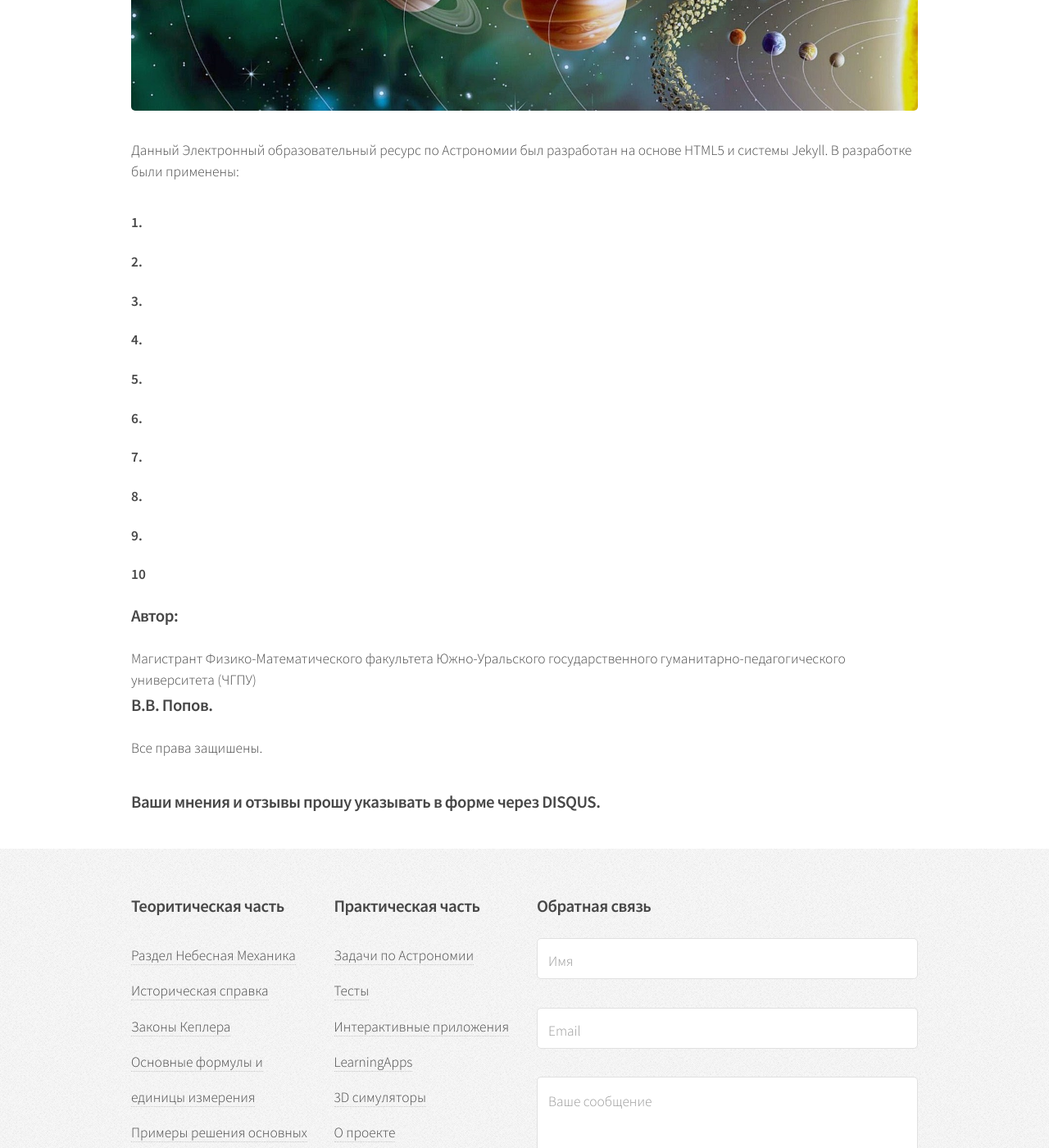
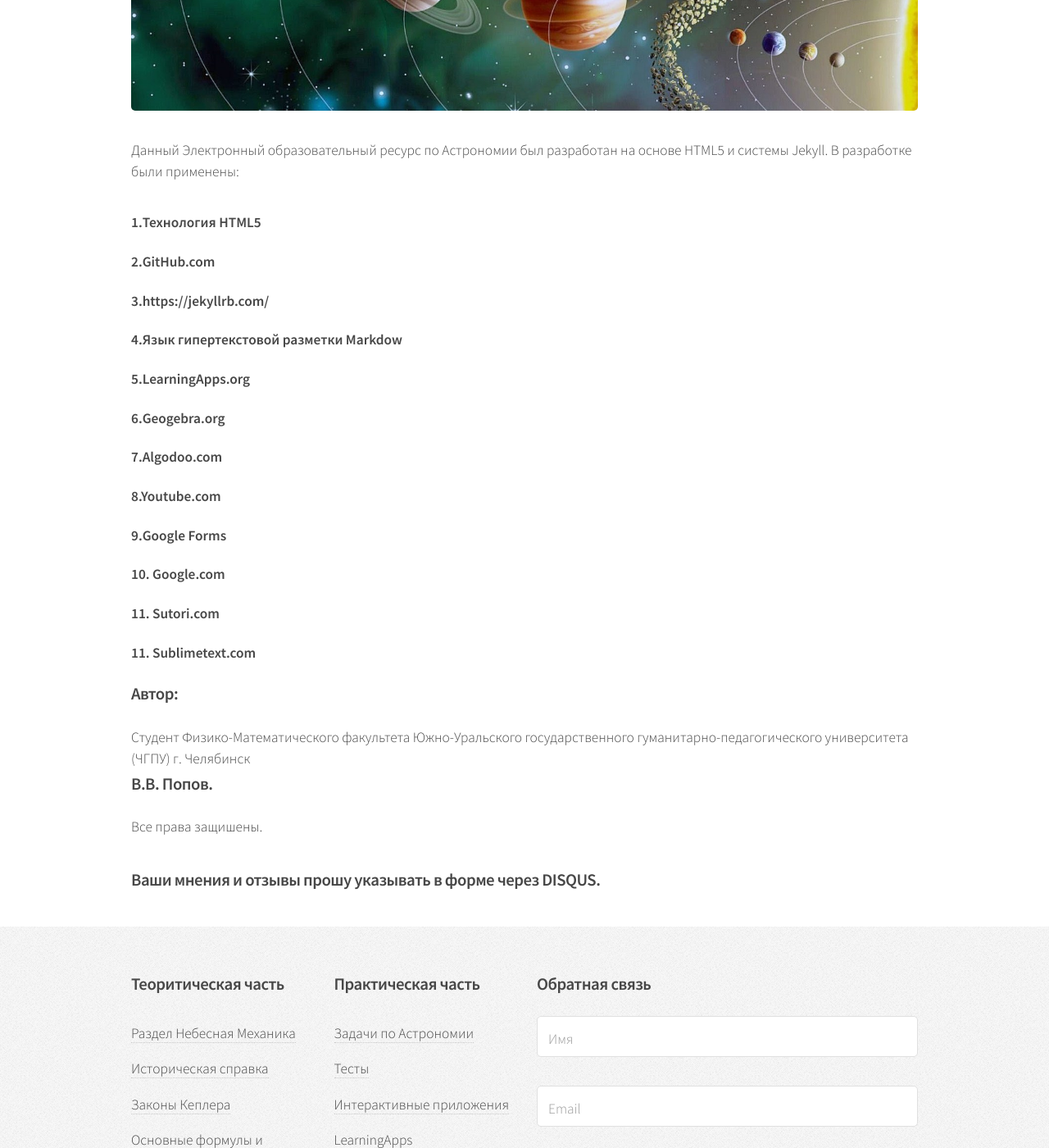
Before and after one commit to VlPop/VlPop.github.io, a Jekyll site: the page built from about_project_1.html, in a window 1280 px wide and 1400 px high, scrolled down 551 px. Shown: the whole window at 82% size. Built offline with Jekyll 4.4.1, drawn with Linux system fonts in a browser that asks for light colours; comment, search, counter and statistics services are not loaded.

Commit message:
Update about_project_1.html

```diff
--- a/about_project_1.html
+++ b/about_project_1.html
@@ -20,18 +20,20 @@ layout: default
 
 						<p>Данный Электронный образовательный ресурс по Астрономии был разработан на основе HTML5 и системы Jekyll.
 							В разработке были применены:
-							<h4>1.</h4>
-							<h4>2.</h4>
-							<h4>3.</h4>
-							<h4>4.</h4>
-							<h4>5.</h4>
-							<h4>6.</h4>
-							<h4>7.</h4>
-							<h4>8.</h4>
-							<h4>9.</h4>
-							<h4>10</h4>
-							<h3>Автор:</h3> Магистрант Физико-Математического факультета
-							Южно-Уральского государственного гуманитарно-педагогического университета (ЧГПУ)
+							<h4>1.Технология HTML5</h4>
+							<h4>2.GitHub.com</h4>
+							<h4>3.https://jekyllrb.com/</h4>
+							<h4>4.Язык гипертекстовой разметки Markdow</h4>
+							<h4>5.LearningApps.org</h4>
+							<h4>6.Geogebra.org</h4>
+							<h4>7.Algodoo.com</h4>
+							<h4>8.Youtube.com</h4>
+							<h4>9.Google Forms</h4>
+							<h4>10. Google.com</h4>
+							<h4>11. Sutori.com</h4>
+							<h4>11. Sublimetext.com</h4>
+							<h3>Автор:</h3> Студент Физико-Математического факультета
+							Южно-Уральского государственного гуманитарно-педагогического университета (ЧГПУ) г. Челябинск</h3>
 							<h3>В.В. Попов.</h3>
 						Все права защишены.
 						 </p>
```
